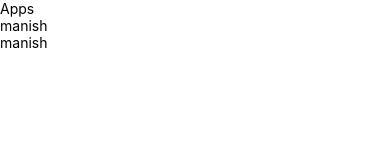
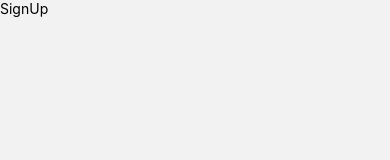
Before and after one commit to mksmanish/SnapChat, a React Native app: screen /SignUp in a window 390 px wide. Shown: the top 160 px of the page. Built offline with nearby package versions, Linux system fonts and the light colour scheme.

Commit message:
navigations

```diff
--- a/App.js
+++ b/App.js
@@ -1,15 +1,12 @@
 import { SafeAreaView, StyleSheet, Text, View } from 'react-native'
 import React from 'react'
+import Routes from './src/Navigation/Routes'
 
 const App = () => {
   return (
-    <SafeAreaView>
-      <View>
-        <Text>Apps</Text>
-        <Text>manish</Text>
-        <Text>manish</Text>
+      <View style={{flex:1}}>
+        <Routes/>
       </View>
-    </SafeAreaView>
   )
 }
 
--- /dev/null
+++ b/src/Navigation/Routes.js
@@ -0,0 +1,22 @@
+import * as React from 'react';
+import { NavigationContainer } from '@react-navigation/native';
+import { createNativeStackNavigator } from '@react-navigation/native-stack';
+import Intail from "../Screens/IntailScreens/Intail";
+import Login from "../Screens/Login/Login";
+import SignUp from "../Screens/SignUp/SignUp";
+const Stack = createNativeStackNavigator();
+
+const Routes = () => {
+    return (
+        <NavigationContainer>
+          <Stack.Navigator>
+            <Stack.Screen name="Intail" component={Intail} options={{headerShown:false}}/>
+            <Stack.Screen name="Login" component={Login} options={{headerShown:false}}/>
+            <Stack.Screen name="SignUp" component={SignUp} options={{headerShown:false}}/>
+          </Stack.Navigator>
+        </NavigationContainer>
+      );
+
+}
+
+export default Routes
--- /dev/null
+++ b/src/Screens/IntailScreens/Intail.js
@@ -0,0 +1,14 @@
+import { StyleSheet, Text, View } from 'react-native'
+import React from 'react'
+
+const Intail = () => {
+  return (
+    <View>
+      <Text>Intail</Text>
+    </View>
+  )
+}
+
+export default Intail
+
+const styles = StyleSheet.create({})
--- /dev/null
+++ b/src/Screens/Login/Login.js
@@ -0,0 +1,12 @@
+import { View, Text } from 'react-native'
+import React from 'react'
+
+const Login = () => {
+  return (
+    <View>
+      <Text>Login</Text>
+    </View>
+  )
+}
+
+export default Login
--- /dev/null
+++ b/src/Screens/SignUp/SignUp.js
@@ -0,0 +1,14 @@
+import { StyleSheet, Text, View } from 'react-native'
+import React from 'react'
+
+const SignUp = () => {
+  return (
+    <View>
+      <Text>SignUp</Text>
+    </View>
+  )
+}
+
+export default SignUp
+
+const styles = StyleSheet.create({})
```
Also changed, not shown: 1 other file (tests, documents, lock files or other folders).
